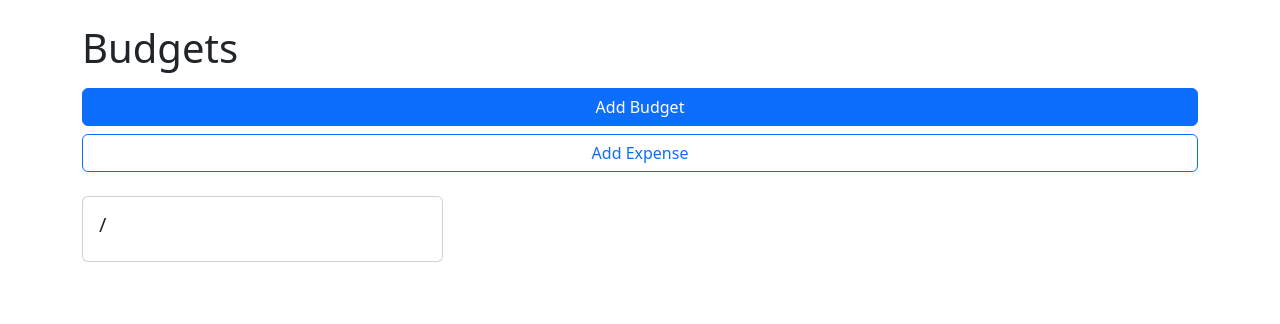
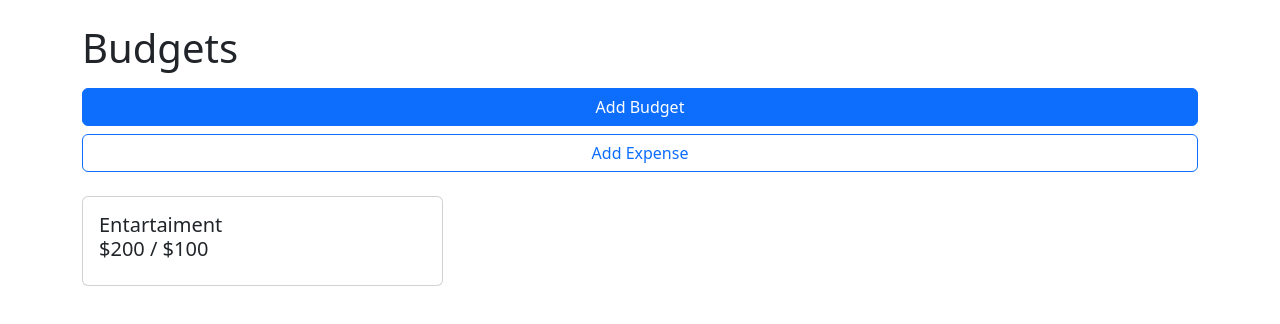
Before and after one commit to CanOguzz/basic-budgeting-app-react, a React (Create React App) app: page / in a window 1280 px wide. Shown: the top 324 px of the page. Built offline with nearby package versions, Linux system fonts and the light colour scheme.

Commit message:
Update BudgetCard to use currencyFormatter

```diff
--- a/src/App.js
+++ b/src/App.js
@@ -18,7 +18,7 @@ function App() {
           alignItems: "flex-start",
         }}
       >
-        <BudgetCard></BudgetCard>
+        <BudgetCard name="Entartaiment" amount={200} max={100}></BudgetCard>
       </div>
     </Container>
   );
--- a/src/components/BudgetCard.js
+++ b/src/components/BudgetCard.js
@@ -1,18 +1,18 @@
-import React from 'react'
-import { Card } from 'react-bootstrap'
+import React from "react";
+import { Card } from "react-bootstrap";
+import { currencyFormatter } from "../utils";
 
-
-
-export default function BudgetCard({name, amount, max}) {
+export default function BudgetCard({ name, amount, max }) {
   return (
     <Card>
       <Card.Body>
         <Card.Title>
           <div>{name}</div>
-          <div>{amount} / {max}</div>
+          <div>
+            {currencyFormatter.format(amount)} / {currencyFormatter.format(max)}
+          </div>
         </Card.Title>
-
       </Card.Body>
     </Card>
-  )
+  );
 }
```
